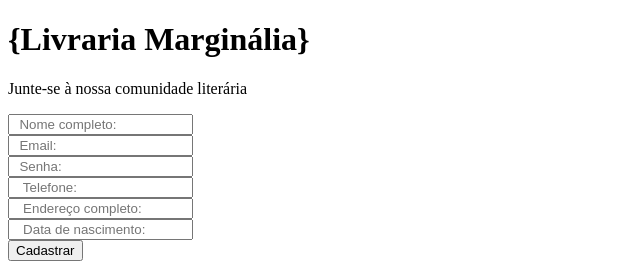
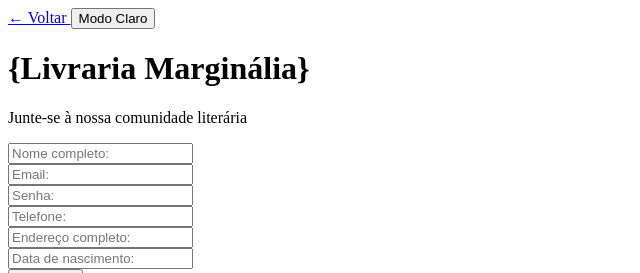
Before and after one commit to joaohrx/projetopsi-01, a Flask app: page /cadastro in a window 1280 px wide. Shown: the top 273 px of the page, without its empty margins (0-640 px from the left). Run offline with Flask 3, Linux system fonts and the light colour scheme.

Commit message:
Update cadastro.html

```diff
--- a/templates/cadastro.html
+++ b/templates/cadastro.html
@@ -11,47 +11,68 @@
 {% block content %}
 
 
+   <a href="javascript:history.back()" class="voltar"> ← Voltar </a>
+
+    <button id="theme-toggle" class="TROCA_DE_TEMA">Modo Claro</button>
+
     <div class="main-container">
         <div class="Caixa_de_login">
             <h1 class="Titulo">{Livraria Marginália}</h1>
             <p class="subtitulo">Junte-se à nossa comunidade literária</p>
+
             <div class="formulario">
-                <form id="cadastroForm" class="form">
+
+                <form action="{{ url_for('cadastro') }}" method="POST" class="form">
+
                     <div class="input">
-                        <input id="nome" class="inputs" type="text" placeholder="  Nome completo:" required />
+                        <input name="nome" class="inputs" type="text" placeholder="Nome completo:" required />
                     </div>
+
                     <div class="input">
-                        <input id="email" class="inputs" type="email" placeholder="  Email:" required />
+                        <input name="email" class="inputs" type="email" placeholder="Email:" required />
                     </div>
+
                     <div class="input">
-                        <input id="senha" class="inputs" type="password" placeholder="  Senha:" required />
+                        <input name="senha" class="inputs" type="password" placeholder="Senha:" required />
                     </div>
+
                     <div class="input">
-                        <input id="telefone" class="inputs" type="tel" placeholder="   Telefone:" required />
+                        <input name="telefone" class="inputs" type="tel" placeholder="Telefone:" />
                     </div>
+
                     <div class="input">
-                        <input id="endereco" class="inputs" type="text" placeholder="   Endereço completo:" required />
+                        <input name="endereco" class="inputs" type="text" placeholder="Endereço completo:" />
                     </div>
+
                     <div class="input">
-                        <input id="data_de_nascimento" class="inputs" type="text" onfocus="(this.type='date')" onblur="(this.type='text')" placeholder="   Data de nascimento:" required />
+                        <input name="data_de_nascimento" class="inputs" type="text"
+                        onfocus="(this.type='date')" onblur="(this.type='text')"
+                        placeholder="Data de nascimento:" />
                     </div>
+
                     <button type="submit" class="Botão_de_login">Cadastrar</button>
+
                 </form>
-                <p class="login">Já tem uma conta? <a href="area_login.html">Faça login</a></p>
+
+                <p class="login">
+                    Já tem uma conta?
+                    <a href="{{ url_for('login') }}">Faça login</a>
+                </p>
+
             </div>
         </div>
 
         <div class="image-container">
             <div class="imagem1">
-                <img class="img1" src="/assets/livraria.jpg" alt="" />
+                <img class="img1" src="{{ url_for('static', filename='livraria.jpg') }}" alt="" />
             </div>
 
             <div class="imagem2">
-                <img class="img2" src="/assets/livros.jpg" alt="" />
+                <img class="img2" src="{{ url_for('static', filename='livros.jpg') }}" alt="" />
             </div>
         </div>
     </div>
 
-    <script src="scripts/script_cadastro.js"></script>
+    <script src="{{ url_for('static', filename='script_cadastro.js') }}"></script>
 
 {% endblock %}
```
